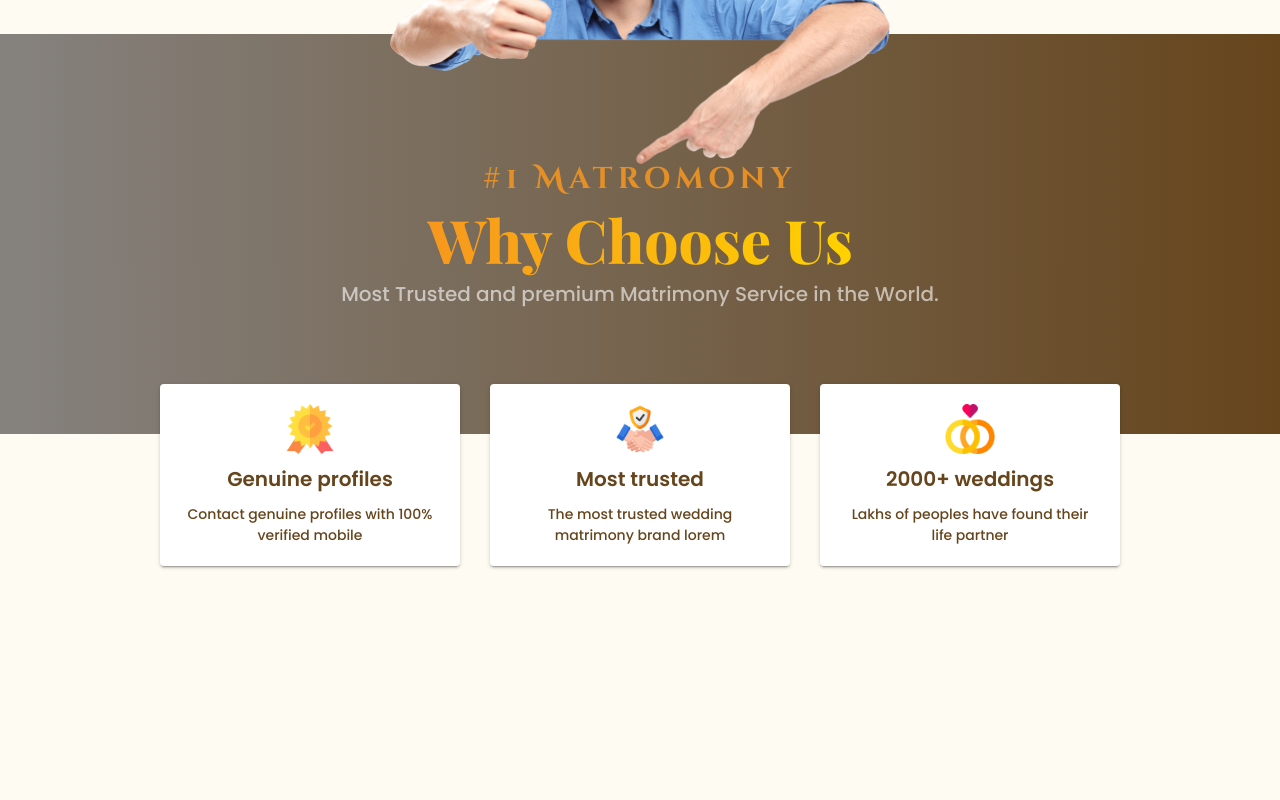
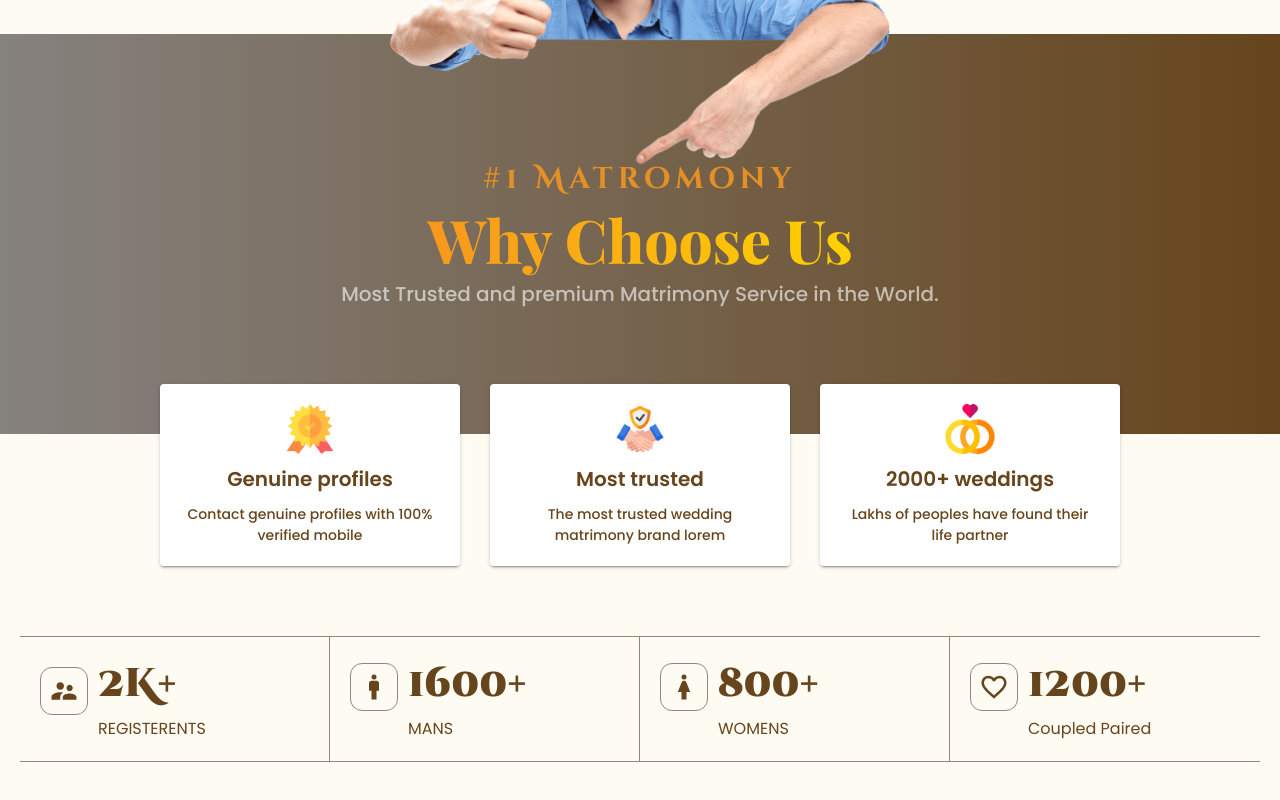
Before and after one commit to mdmitulhossen/soulmate-connect-client, a React (Vite) app: page / in a window 1280 px wide. Shown: the part 3801-4601 px from the top of the page. Before the commit the page ends 4431 px from the top, so only its background shows below. Built offline with nearby package versions, Linux system fonts and the light colour scheme.

Commit message:
why choose us section and counter section done

```diff
--- /dev/null
+++ b/src/pages/home/CounterSection.jsx
@@ -0,0 +1,207 @@
+import { Box, Typography } from "@mui/material";
+import FavoriteBorderIcon from '@mui/icons-material/FavoriteBorder';
+import MatrimonyContainer from "../../components/shared/MatrimonyContainer";
+import WomanIcon from '@mui/icons-material/Woman';
+import ManIcon from '@mui/icons-material/Man';
+import SupervisorAccountIcon from '@mui/icons-material/SupervisorAccount';
+
+const CounterSection = () => {
+    return (
+        <MatrimonyContainer>
+            <Box
+            sx={{mt:'70px'}}
+            >
+                <Box display="grid" sx={{gridTemplateColumns:{sz:"repeat(3, 1fr)",sm:"repeat(6, 1fr)",lg:"repeat(12, 1fr)"},gap:{lg:'0px',sz:'20px'}}}>
+                    <Box gridColumn="span 3" sx={{ display: 'flex', flexDirection:{sz:'column',lg:'row'},alignItems:{sz:'center',lg:'start'}, gap: '10px',border:'1px solid #91887d',p:'20px',borderLeftWidth:{lg:'0px'}, borderRadius:{sz:'10px',lg:'0px' } }}>
+                        <Box>
+                            <Box
+                                component='p'
+                                sx={{
+                                    display: "flex",
+                                    alignItems: "center",
+                                    color: '#66451c',
+                                    border: '1px solid #91887d',
+                                    borderRadius: '12px',
+                                    padding: '8px',
+                                    mt: '10px',
+                                }}
+                            >
+                                <SupervisorAccountIcon sx={{ fontSize: '30px' }} />
+                            </Box>
+                        </Box>
+                        <Box>
+                            <Typography
+                                variant="subtitle"
+                                component='p'
+                                sx={{
+                                    fontSize: '40px',
+                                    fontWeight: 800,
+                                    color: '#66451c',
+                                    textAlign:{sz:'center',lg:'left'}
+                                }}
+                            >
+                                2K+
+                            </Typography>
+                            <Typography
+                                variant="paragraph"
+                                component='p'
+                                sx={{
+                                    fontSize: '16px',
+                                    fontWeight: 400,
+                                    color: '#66451c',
+                                    mt: '5px',
+                                    textAlign:{sz:'center',lg:'left'}
+                                }}
+                            >
+                                REGISTERENTS
+                            </Typography>
+                        </Box>
+                    </Box>
+
+                    <Box gridColumn="span 3" sx={{ display: 'flex', flexDirection:{sz:'column',lg:'row'},alignItems:{sz:'center',lg:'start'}, gap: '10px',border:'1px solid #91887d',p:'20px',borderLeftWidth:{lg:'0px'}, borderRadius:{sz:'10px',lg:'0px' } }}>
+                        <Box>
+                            <Box
+                                component='p'
+                                sx={{
+                                    display: "flex",
+                                    alignItems: "center",
+                                    color: '#66451c',
+                                    border: '1px solid #91887d',
+                                    borderRadius: '12px',
+                                    padding: '8px',
+                                    mt: '6px',
+                                }}
+                            >
+                                <ManIcon sx={{ fontSize: '30px' }} />
+                            </Box>
+                        </Box>
+                        <Box>
+                            <Typography
+                                variant="subtitle"
+                                component='p'
+                                sx={{
+                                    fontSize: '40px',
+                                    fontWeight: 800,
+                                    color: '#66451c',
+                                    textAlign:{sz:'center',lg:'left'}
+                                }}
+                            >
+                                1600+
+                            </Typography>
+                            <Typography
+                                variant="paragraph"
+                                component='p'
+                                sx={{
+                                    fontSize: '16px',
+                                    fontWeight: 400,
+                                    color: '#66451c',
+                                    mt: '5px',
+                                    textAlign:{sz:'center',lg:'left'}
+                                }}
+                            >
+                                MANS
+                            </Typography>
+                        </Box>
+                    </Box>
+
+                    <Box gridColumn="span 3" sx={{ display: 'flex', flexDirection:{sz:'column',lg:'row'},alignItems:{sz:'center',lg:'start'}, gap: '10px',border:'1px solid #91887d',p:'20px',borderLeftWidth:{lg:'0px'}, borderRadius:{sz:'10px',lg:'0px' } }}>
+                        <Box>
+                            <Box
+                                component='p'
+                                sx={{
+                                    display: "flex",
+                                    alignItems: "center",
+                                    color: '#66451c',
+                                    border: '1px solid #91887d',
+                                    borderRadius: '12px',
+                                    padding: '8px',
+                                    mt: '6px',
+                                }}
+                            >
+                                <WomanIcon sx={{ fontSize: '30px' }} />
+                            </Box>
+                        </Box>
+                        <Box>
+                            <Typography
+                                variant="subtitle"
+                                component='p'
+                                sx={{
+                                    fontSize: '40px',
+                                    fontWeight: 800,
+                                    color: '#66451c',
+                                    textAlign:{sz:'center',lg:'left'}
+                                }}
+                            >
+                                800+
+                            </Typography>
+                            <Typography
+                                variant="paragraph"
+                                component='p'
+                                sx={{
+                                    fontSize: '16px',
+                                    fontWeight: 400,
+                                    color: '#66451c',
+                                    mt: '5px',
+                                    textAlign:{sz:'center',lg:'left'}
+                                }}
+                            >
+                                WOMENS
+                            </Typography>
+                        </Box>
+                    </Box>
+
+
+                    <Box gridColumn="span 3" sx={{ display: 'flex', flexDirection:{sz:'column',lg:'row'},alignItems:{sz:'center',lg:'start'}, gap: '10px',border:'1px solid #91887d',p:'20px',borderLeftWidth:{lg:'0px'},borderRightWidth:{lg:'0px'}, borderRadius:{sz:'10px',lg:'0px' } }}>
+                        <Box>
+                            <Box
+                                component='p'
+                                sx={{
+                                    display: "flex",
+                                    alignItems: "center",
+                                    color: '#66451c',
+                                    border: '1px solid #91887d',
+                                    borderRadius: '12px',
+                                    padding: '8px',
+                                    mt: '6px',
+                                }}
+                            >
+                                <FavoriteBorderIcon sx={{ fontSize: '30px' }} />
+                            </Box>
+                        </Box>
+                        <Box>
+                            <Typography
+                                variant="subtitle"
+                                component='p'
+                                sx={{
+                                    fontSize: '40px',
+                                    fontWeight: 800,
+                                    color: '#66451c',
+                                    textAlign:{sz:'center',lg:'left'}
+                                }}
+                            >
+                                1200+
+                            </Typography>
+                            <Typography
+                                variant="paragraph"
+                                component='p'
+                                sx={{
+                                    fontSize: '16px',
+                                    fontWeight: 400,
+                                    color: '#66451c',
+                                    mt: '5px',
+                                    textAlign:{sz:'center',lg:'left'}
+                                }}
+                            >
+                                Coupled Paired
+                            </Typography>
+                        </Box>
+                    </Box>
+
+                </Box>
+
+            </Box>
+        </MatrimonyContainer>
+    );
+};
+
+export default CounterSection;
--- a/src/pages/home/Home.jsx
+++ b/src/pages/home/Home.jsx
@@ -5,6 +5,7 @@ import Title from "../../components/Header/Title";
 import ProfileCard from "../../components/cards/ProfileCard";
 import WorkingProcessSection from "./WorkingProcessSection";
 import WhyUsSecrion from "./WhyUsSecrion";
+import CounterSection from "./CounterSection";
 
 
 
@@ -79,6 +80,7 @@ const Home = () => {
                 sx={{ pt: 8,pb:8 }}
             >
                <WhyUsSecrion/>
+               <CounterSection/>
             </Box>
         </Box>
     );
```
